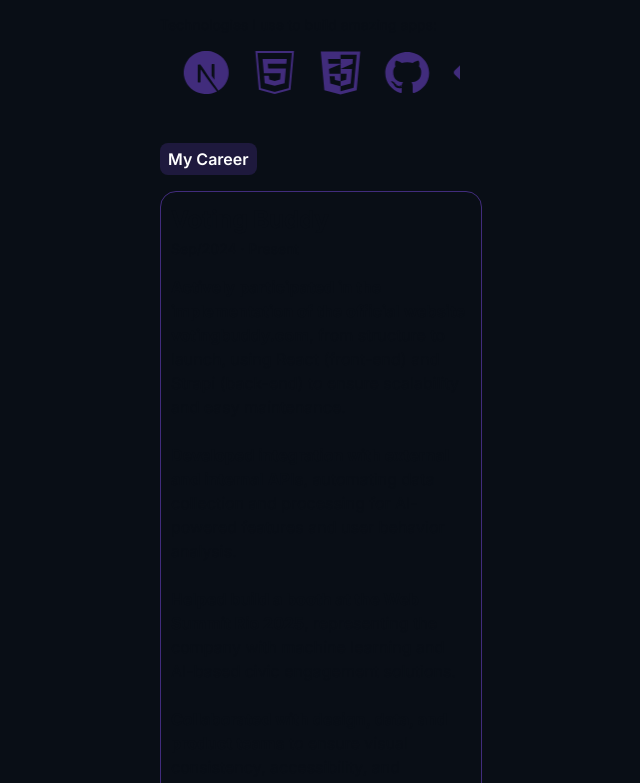
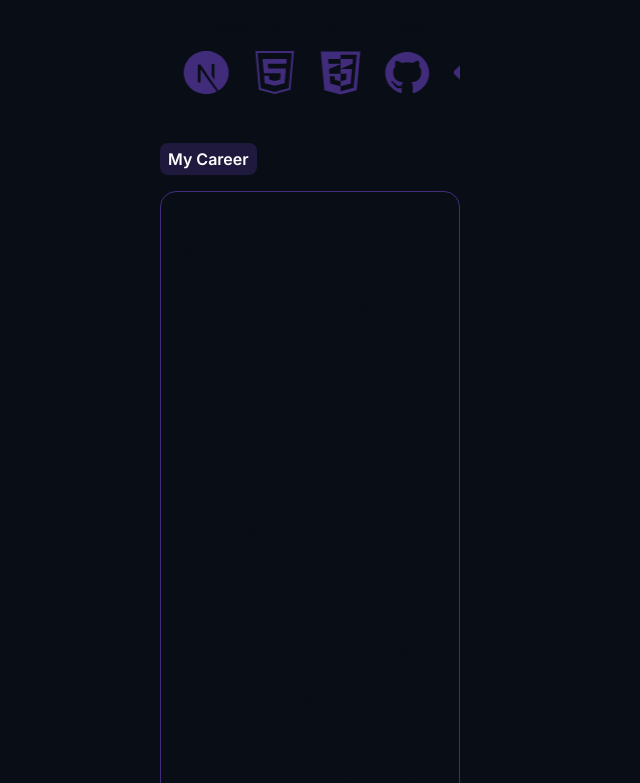
Before and after one commit to maria-eduarda-cagy/front-end-cv-app, a React (Vite) app: page / in a window 1280 px wide. Shown: the part 2017-2800 px from the top of the page, without its empty margins (330-970 px from the left). Built offline with nearby package versions, Linux system fonts and the light colour scheme.

Commit message:
fix: page position on mobile

```diff
--- a/src/App.css
+++ b/src/App.css
@@ -2,10 +2,11 @@
   max-width: 1280px;
   margin-inline: auto;
   padding: 2rem;
-  text-align: center;
   width: 100%;
+  box-sizing: border-box;
   background: #090e16;
 }
+
 .page-container {
   display: flex;
   flex-direction: column;
--- a/src/components/my-career/styles.tsx
+++ b/src/components/my-career/styles.tsx
@@ -8,5 +8,4 @@ export const MyCareerContainer = styled.div`
   border-radius: 16px;
   padding: 10px;
 
-  width: 100%;
 `;
```
